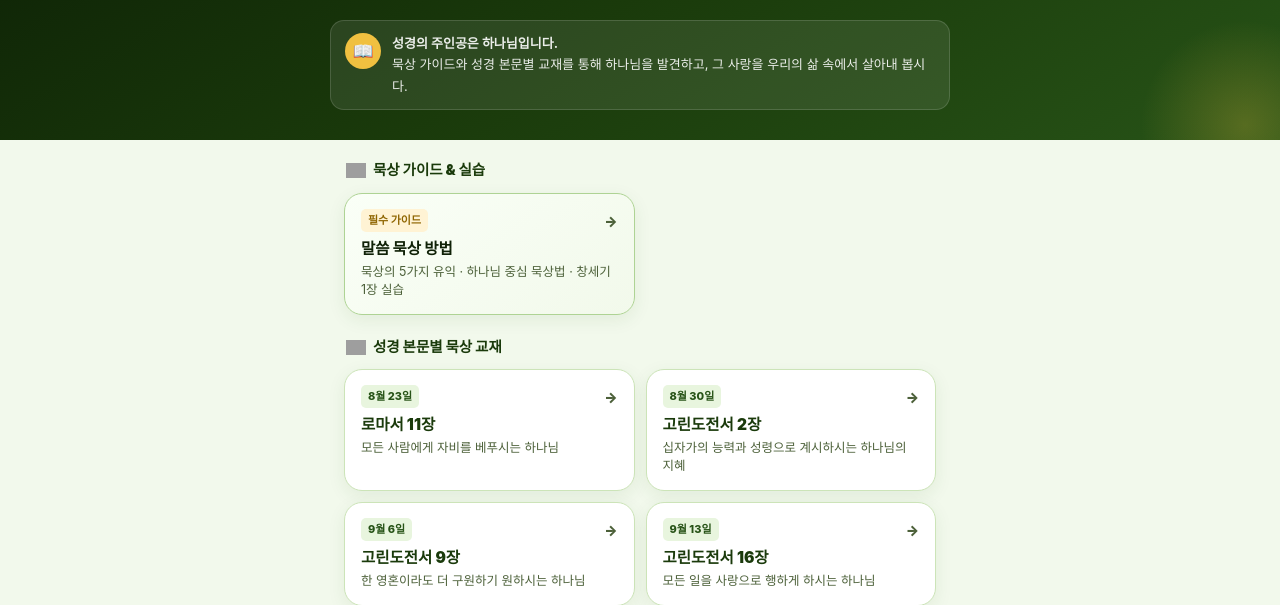
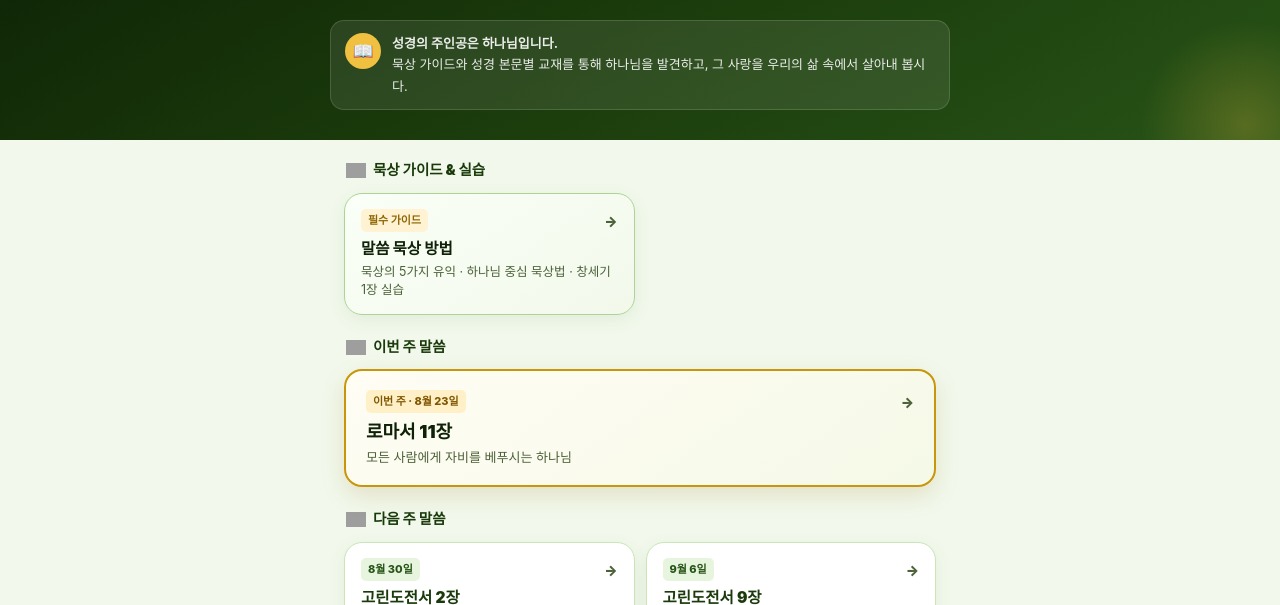
Before and after one commit to DemienJang/1131reading, a plain HTML site: page index.html in a window 1280 px wide. Shown: the part 195-800 px from the top of the page. Drawn offline with Linux system fonts and the light colour scheme; grey boxes are pictures that could not be loaded.

Commit message:
Organize readings by week

```diff
--- a/index.html
+++ b/index.html
@@ -61,10 +61,20 @@
     .item-card.featured{background:linear-gradient(145deg,#fafff7,#f2f9eb);border:1.5px solid #aed394}
     .item-card.featured .item-title{color:var(--g900)}
 
+    /* Weekly Reading Sections */
+    .week-section[hidden]{display:none}
+    .current-week-list{grid-template-columns:1fr;margin-bottom:20px}
+    .item-card.current-week{min-height:118px;padding:19px 20px;background:linear-gradient(145deg,#fffdf4,#f5f9e7);border:2px solid var(--gold);box-shadow:0 9px 24px rgba(143,101,0,.16)}
+    .item-card.current-week .item-badge{background:#fff0c8;color:#805700}
+    .item-card.current-week .item-title{font-size:18px;color:var(--g900)}
+    .item-card.current-week .item-desc{font-size:13px}
+    .js .material-source{display:none}
+
     /* Footer */
     .footer{text-align:center;padding:24px 16px;color:var(--muted);font-size:12px;line-height:1.6;border-top:1px solid #ddecce;margin-top:auto}
     .footer img{height:28px;margin:8px auto 0}
   </style>
+  <script>document.documentElement.classList.add('js');</script>
 </head>
 <body>
 
@@ -107,15 +117,38 @@
       </a>
     </div>
 
-    <!-- 2. 성경 본문 묵상 교재 목록 섹션 (확장형 그리드) -->
-    <h2 class="section-title">
-      <img src="https://emojipack.netlify.app/emoji/emoji10_fellowship.png" alt="">
-      <span>성경 본문별 묵상 교재</span>
-    </h2>
-    <div class="list-grid">
+    <!-- 2. 이번 주 말씀 -->
+    <section class="week-section" id="current-week-section">
+      <h2 class="section-title">
+        <img src="https://emojipack.netlify.app/emoji/emoji32_prayerful.png" alt="">
+        <span>이번 주 말씀</span>
+      </h2>
+      <div class="list-grid current-week-list" id="current-week-list"></div>
+    </section>
+
+    <!-- 3. 다음 주 말씀 -->
+    <section class="week-section" id="future-week-section">
+      <h2 class="section-title">
+        <img src="https://emojipack.netlify.app/emoji/emoji10_fellowship.png" alt="">
+        <span>다음 주 말씀</span>
+      </h2>
+      <div class="list-grid" id="future-week-list"></div>
+    </section>
+
+    <!-- 4. 지난주 말씀 -->
+    <section class="week-section" id="past-week-section">
+      <h2 class="section-title">
+        <img src="https://emojipack.netlify.app/emoji/emoji26_focused.png" alt="">
+        <span>지난주 말씀</span>
+      </h2>
+      <div class="list-grid" id="past-week-list"></div>
+    </section>
+
+    <!-- 본문 교재 원본 목록: JavaScript가 현재 날짜에 맞춰 위 영역으로 자동 이동합니다 -->
+    <div class="list-grid material-source" id="material-source">
 
       <!-- 로마서 11장 -->
-      <a href="260823_rom11.html" class="item-card">
+      <a href="260823_rom11.html" class="item-card" data-week="2026-08-23">
         <div>
           <div class="item-top">
             <span class="item-badge">8월 23일</span>
@@ -127,7 +160,7 @@
       </a>
 
       <!-- 고린도전서 2장 -->
-      <a href="260830_1Cor2.html" class="item-card">
+      <a href="260830_1Cor2.html" class="item-card" data-week="2026-08-30">
         <div>
           <div class="item-top">
             <span class="item-badge">8월 30일</span>
@@ -139,7 +172,7 @@
       </a>
 
       <!-- 고린도전서 9장 -->
-      <a href="260906_1Cor9.html" class="item-card">
+      <a href="260906_1Cor9.html" class="item-card" data-week="2026-09-06">
         <div>
           <div class="item-top">
             <span class="item-badge">9월 6일</span>
@@ -151,7 +184,7 @@
       </a>
 
       <!-- 고린도전서 16장 -->
-      <a href="260913_1Cor16.html" class="item-card">
+      <a href="260913_1Cor16.html" class="item-card" data-week="2026-09-13">
         <div>
           <div class="item-top">
             <span class="item-badge">9월 13일</span>
@@ -163,7 +196,7 @@
       </a>
 
       <!-- 고린도후서 7장 -->
-      <a href="260920_2Cor7.html" class="item-card">
+      <a href="260920_2Cor7.html" class="item-card" data-week="2026-09-20">
         <div>
           <div class="item-top">
             <span class="item-badge">9월 20일</span>
@@ -198,5 +231,48 @@
     <img src="https://emojipack.netlify.app/emoji/logo_church_blue.png" alt="안락교회">
   </footer>
 
+  <script>
+    (() => {
+      const parseWeek = (value) => {
+        const [year, month, day] = value.split('-').map(Number);
+        return new Date(year, month - 1, day);
+      };
+      const formatDate = (date) => `${date.getMonth() + 1}월 ${date.getDate()}일`;
+      const today = new Date();
+      const weekStart = new Date(today.getFullYear(), today.getMonth(), today.getDate() - today.getDay());
+
+      const lists = {
+        current: document.querySelector('#current-week-list'),
+        future: document.querySelector('#future-week-list'),
+        past: document.querySelector('#past-week-list')
+      };
+      const sections = {
+        current: document.querySelector('#current-week-section'),
+        future: document.querySelector('#future-week-section'),
+        past: document.querySelector('#past-week-section')
+      };
+      const counts = {current: 0, future: 0, past: 0};
+
+      document.querySelectorAll('#material-source [data-week]').forEach((card) => {
+        const cardWeek = parseWeek(card.dataset.week);
+        let group = 'past';
+        if (cardWeek.getTime() === weekStart.getTime()) group = 'current';
+        else if (cardWeek > weekStart) group = 'future';
+
+        if (group === 'current') {
+          card.classList.add('current-week');
+          const badge = card.querySelector('.item-badge');
+          badge.textContent = `이번 주 · ${formatDate(cardWeek)}`;
+        }
+        lists[group].appendChild(card);
+        counts[group] += 1;
+      });
+
+      Object.keys(sections).forEach((group) => {
+        sections[group].hidden = counts[group] === 0;
+      });
+    })();
+  </script>
+
 </body>
 </html>
```
